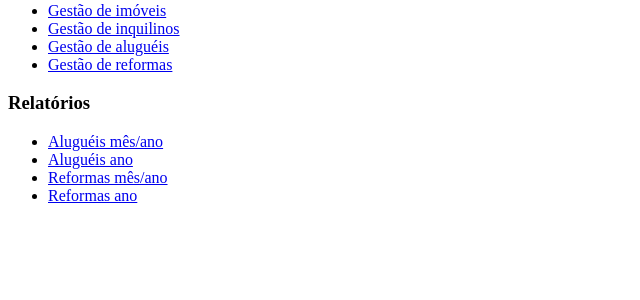
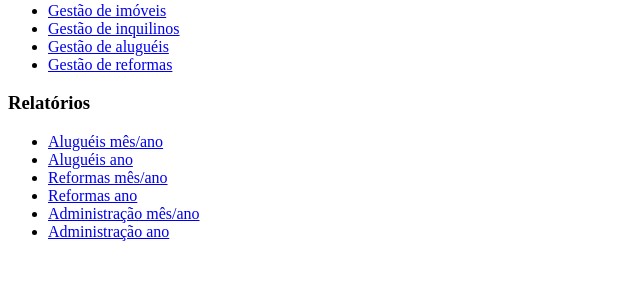
Before and after one commit to felipe-basina/imovelnanuvem, a Django app: page / in a window 1280 px wide. Shown: the part 145-445 px from the top of the page, without its empty margins (0-640 px from the left). Run offline with Django 4.2, Linux system fonts and the light colour scheme; the visitor is signed in with stand-in values (Sample User, id 1).

Commit message:
Adicionado links para geracao de relatorios de administracao.

```diff
--- a/innapp/templates/innapp/inicio.html
+++ b/innapp/templates/innapp/inicio.html
@@ -16,6 +16,8 @@
         <li><a href="/rel/aluguel/lista/ano">Aluguéis ano</a></li>
         <li><a href="/rel/reforma/lista/mes">Reformas mês/ano</a></li>
         <li><a href="/rel/reforma/lista/ano">Reformas ano</a></li>
+        <li><a href="/rel/administracao/lista/mes">Administração mês/ano</a></li>
+        <li><a href="/rel/administracao/lista/ano">Administração ano</a></li>
     </ul>
 
 {% endblock %}
```
